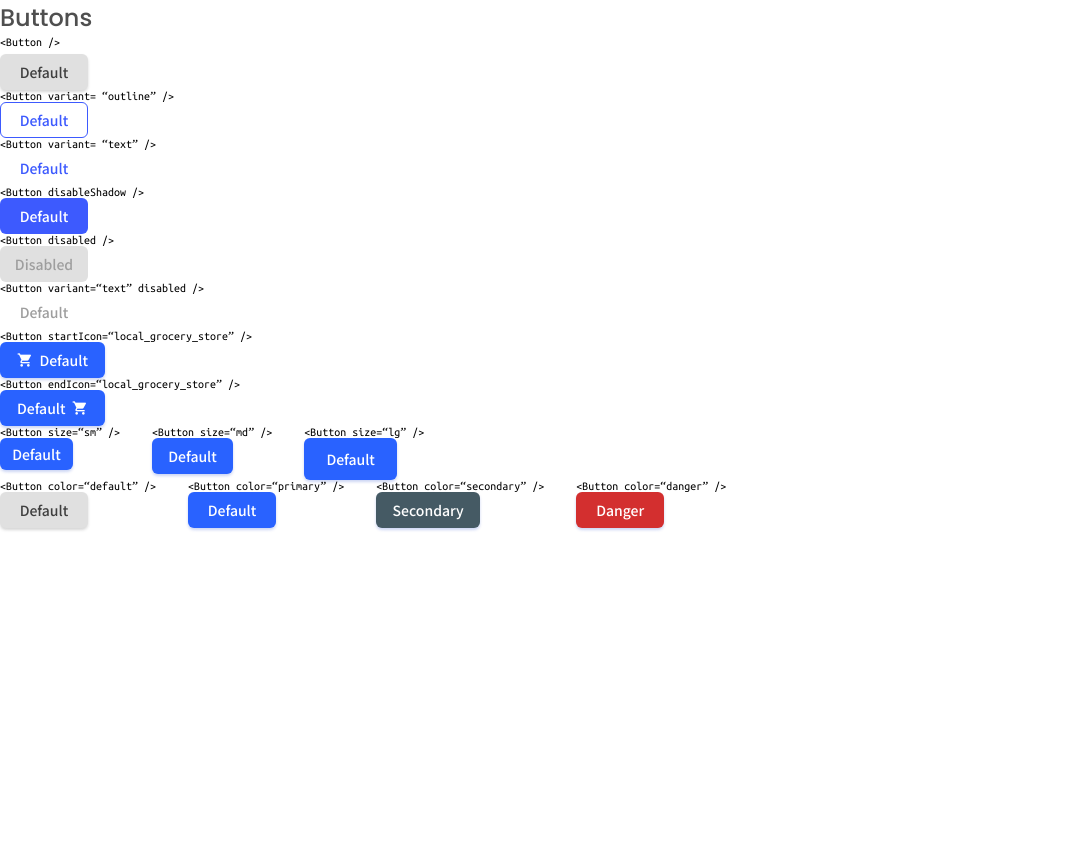
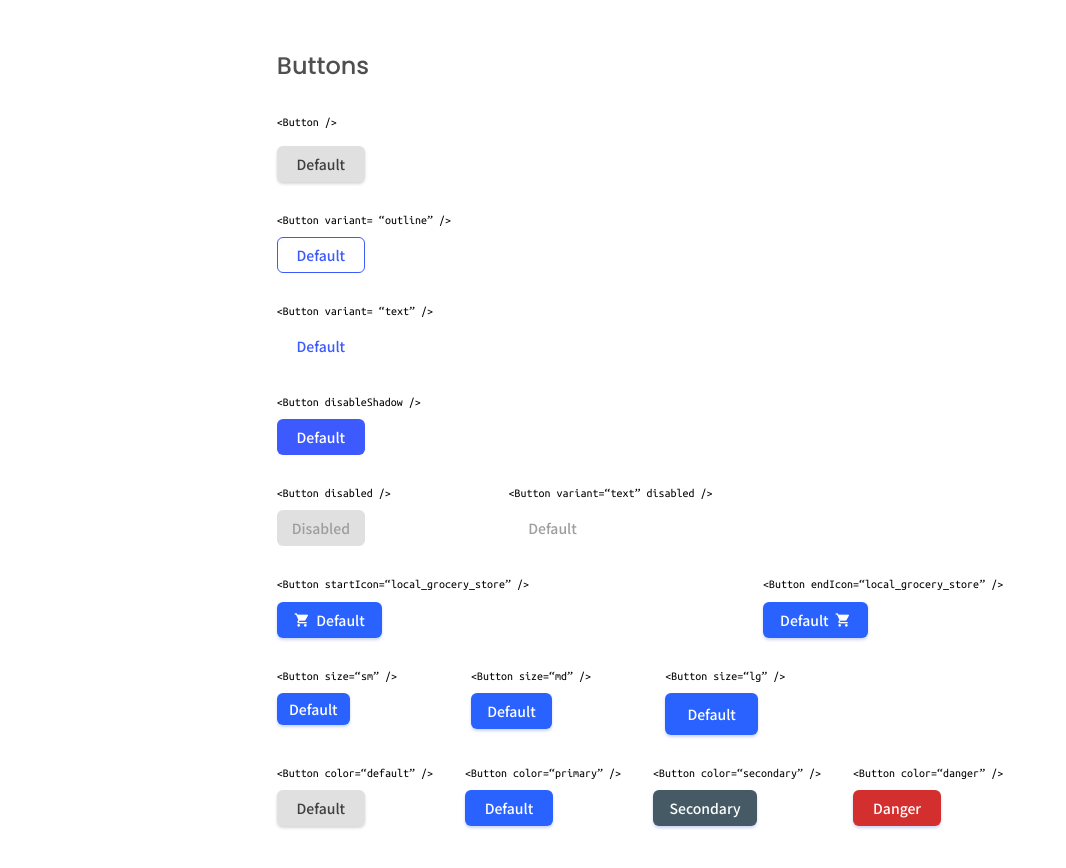
Before and after one commit to Moro-Afriyie/React-Button-Component, a React (Create React App) app in the folder react-button-component/: page / in a window 1280 px wide. Shown: the top 868 px of the page, without its empty margins (0-1066 px from the left). Before the commit the page ends 800 px from the top, so only its background shows below. Built offline with nearby package versions, Linux system fonts and the light colour scheme.

Commit message:
done styling the buttons

```diff
--- a/react-button-component/src/App.scss
+++ b/react-button-component/src/App.scss
@@ -12,6 +12,16 @@ body {
 }
 
 .container {
+  display: grid;
+  place-items: center;
+}
+.box {
+  margin: 3rem auto;
+  display: flex;
+  flex-direction: column;
+  justify-content: center;
+  gap: 2rem;
+  max-width: 60rem;
   .heading {
     font-family: "Poppins", sans-serif;
     font-size: 24px;
@@ -22,6 +32,10 @@ body {
     text-align: left;
     color: #4f4f4f;
   }
+  .buttons__container {
+    display: flex;
+    flex-direction: column;
+    gap: 2rem;
     .title {
       font-family: "Ubuntu Mono", sans-serif;
       font-size: 12px;
@@ -30,6 +44,7 @@ body {
       line-height: 12px;
       letter-spacing: 0em;
       text-align: left;
+      margin-bottom: 0.7rem;
     }
     .button__default {
       display: flex;
@@ -45,3 +60,18 @@ body {
       gap: 2rem;
     }
   }
+  .button__startIcon,
+  .button__size,
+  .button__colors,
+  .button__disabled {
+    display: flex;
+    justify-content: space-between;
+  }
+  .button__size {
+    width: 70%;
+  }
+
+  .button__disabled {
+    width: 60%;
+  }
+}
--- a/react-button-component/src/App.tsx
+++ b/react-button-component/src/App.tsx
@@ -5,6 +5,7 @@ import Button from "./button/Button";
 function App() {
   return (
     <main className="container">
+      <div className="box">
         <h1 className="heading">Buttons</h1>
         <div className="buttons__container">
           <div className="button__default">
@@ -28,12 +29,16 @@ function App() {
             <Button disableShadow />
           </div>
           <div className="button__disabled">
+            <div className="right">
               <p className="title">&#60;Button disabled /&#62;</p>
               <Button disabled />
+            </div>
+            <div className="left">
               <p className="title">
                 &#60;Button variant=<q>text</q> disabled /&#62;
               </p>
               <Button variant="text" disabled />
+            </div>
           </div>
           <div className="button__startIcon">
             <div className="right">
@@ -96,6 +101,7 @@ function App() {
             </div>
           </div>
         </div>
+      </div>
     </main>
   );
 }
```
Lines whose indentation alone changed are shown as unchanged.
